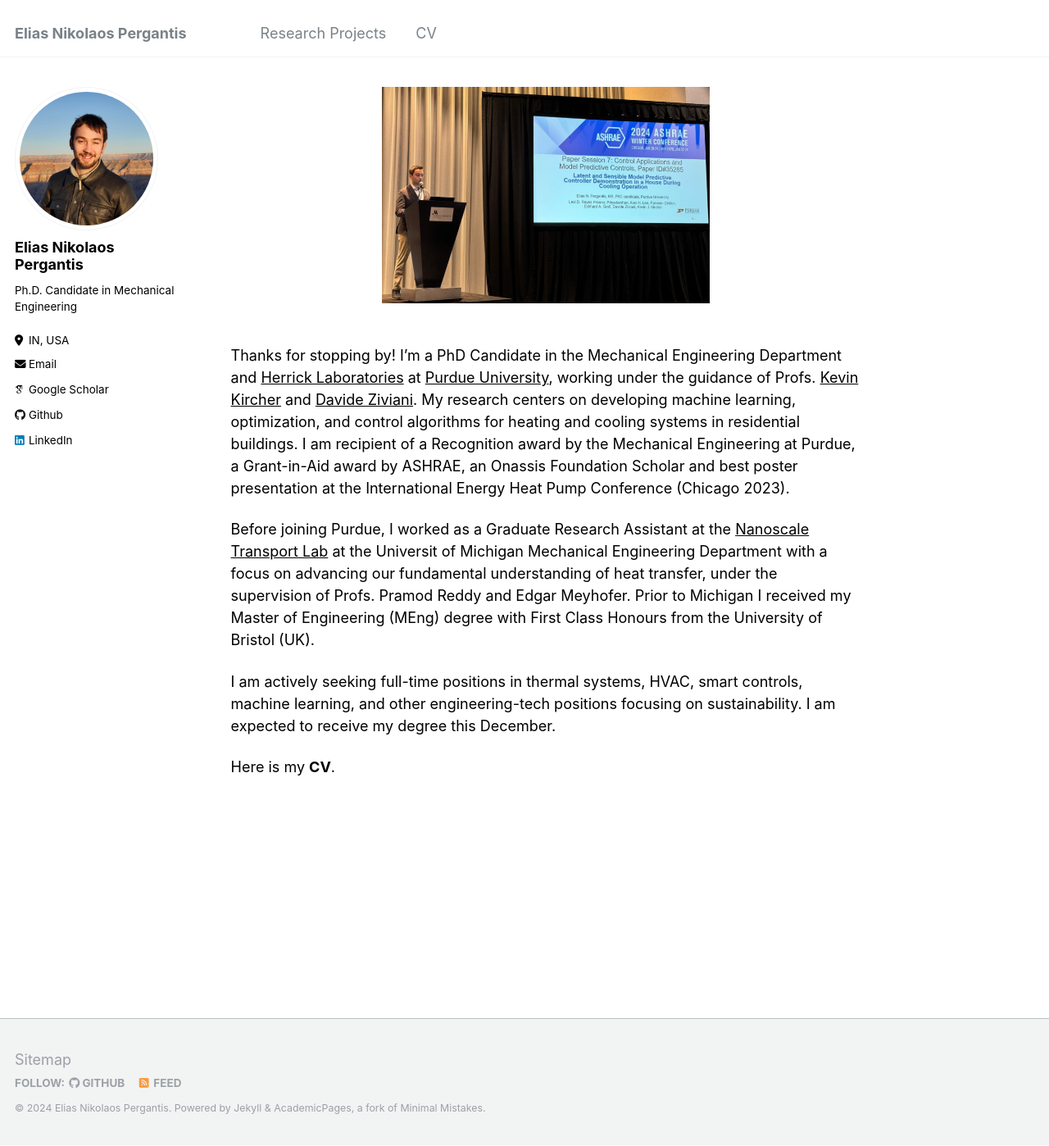
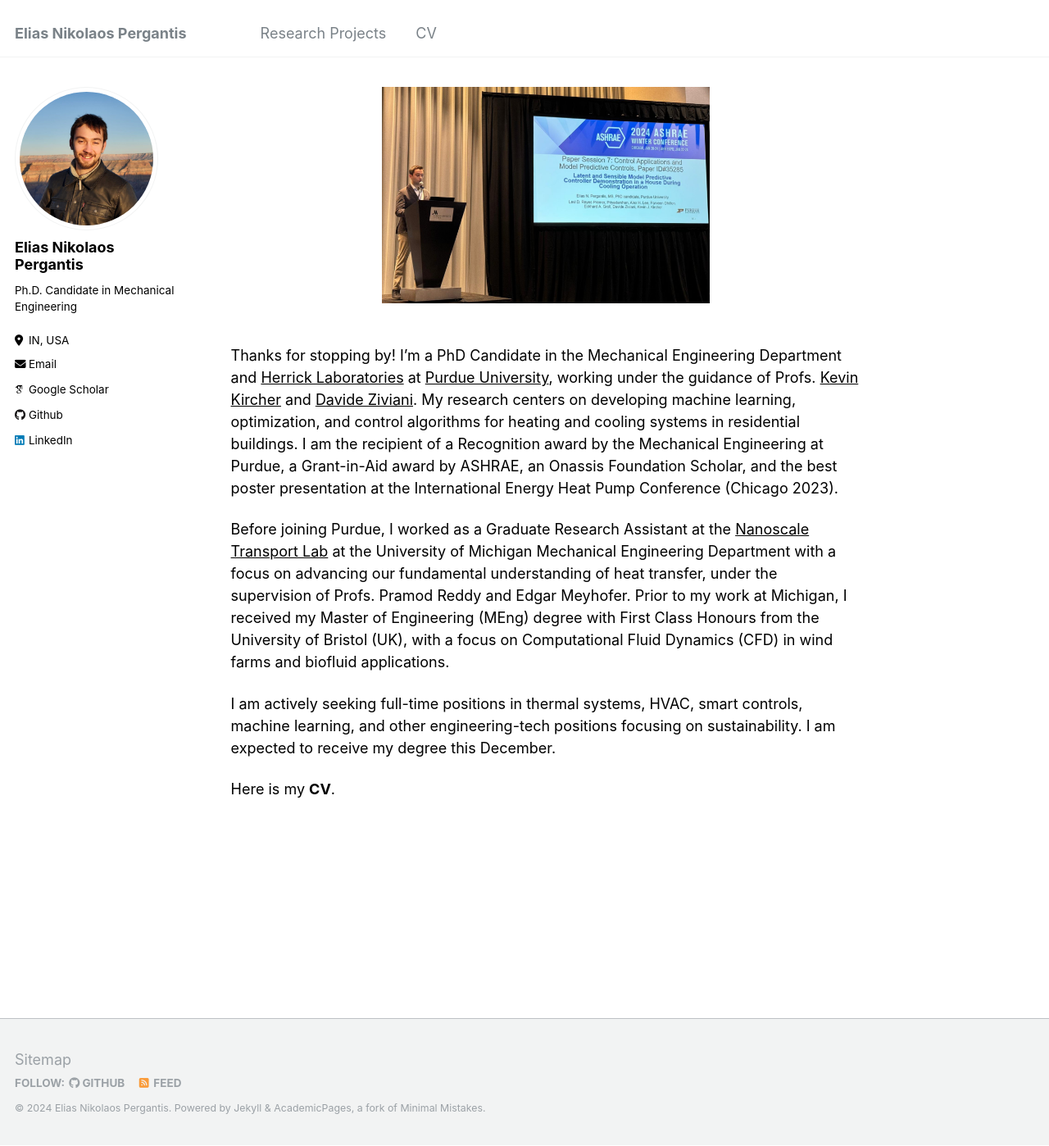
Before and after one commit to epergant/epergant.github.io, a Jekyll site: the page built from _pages/about.md, in a window 1280 px wide and 1398 px high. Shown: the whole window at 82% size. Built offline with Jekyll 4.4.1, drawn with Linux system fonts in a browser that asks for light colours; some web fonts are replaced.

Commit message:
Update about.md

```diff
--- a/_pages/about.md
+++ b/_pages/about.md
@@ -20,9 +20,9 @@ redirect_from:
 
 <br>
 
-Thanks for stopping by! I'm a PhD Candidate in the Mechanical Engineering Department and <a href="https://engineering.purdue.edu/Herrick" target="_blank" style="color: black; text-decoration: underline;">Herrick Laboratories</a> at <a href="https://www.purdue.edu/" target="_blank" style="color: black; text-decoration: underline;">Purdue University</a>, working under the guidance of Profs. <a href="https://kevinjkircher.com/" target="_blank" style="color: black; text-decoration: underline;">Kevin Kircher</a> and <a href="https://engineering.purdue.edu/ME/People/ptProfile?resource_id=164622" target="_blank" style="color: black; text-decoration: underline;">Davide Ziviani</a>. My research centers on developing machine learning, optimization, and control algorithms for heating and cooling systems in residential buildings. I am recipient of a Recognition award by the Mechanical Engineering at Purdue, a Grant-in-Aid award by ASHRAE, an Onassis Foundation Scholar and best poster presentation at the International Energy Heat Pump Conference (Chicago 2023).
+Thanks for stopping by! I'm a PhD Candidate in the Mechanical Engineering Department and <a href="https://engineering.purdue.edu/Herrick" target="_blank" style="color: black; text-decoration: underline;">Herrick Laboratories</a> at <a href="https://www.purdue.edu/" target="_blank" style="color: black; text-decoration: underline;">Purdue University</a>, working under the guidance of Profs. <a href="https://kevinjkircher.com/" target="_blank" style="color: black; text-decoration: underline;">Kevin Kircher</a> and <a href="https://engineering.purdue.edu/ME/People/ptProfile?resource_id=164622" target="_blank" style="color: black; text-decoration: underline;">Davide Ziviani</a>. My research centers on developing machine learning, optimization, and control algorithms for heating and cooling systems in residential buildings. I am the recipient of a Recognition award by the Mechanical Engineering at Purdue, a Grant-in-Aid award by ASHRAE, an Onassis Foundation Scholar, and the best poster presentation at the International Energy Heat Pump Conference (Chicago 2023).
 
-Before joining Purdue, I worked as a Graduate Research Assistant at the <a href="https://public.websites.umich.edu/~pramodr/Home.html" target="_blank" style="color: black; text-decoration: underline;">Nanoscale Transport Lab</a> at the Universit of Michigan Mechanical Engineering Department with a focus on advancing our fundamental understanding of heat transfer, under the supervision of Profs. Pramod Reddy and Edgar Meyhofer. Prior to Michigan I received my Master of Engineering (MEng) degree with First Class Honours from the University of Bristol (UK).
+Before joining Purdue, I worked as a Graduate Research Assistant at the <a href="https://public.websites.umich.edu/~pramodr/Home.html" target="_blank" style="color: black; text-decoration: underline;">Nanoscale Transport Lab</a> at the University of Michigan Mechanical Engineering Department with a focus on advancing our fundamental understanding of heat transfer, under the supervision of Profs. Pramod Reddy and Edgar Meyhofer. Prior to my work at Michigan, I received my Master of Engineering (MEng) degree with First Class Honours from the University of Bristol (UK), with a focus on Computational Fluid Dynamics (CFD) in wind farms and biofluid applications.
 
 I am actively seeking full-time positions in thermal systems, HVAC, smart controls, machine learning, and other engineering-tech positions focusing on sustainability. I am expected to receive my degree this December.
 
```
